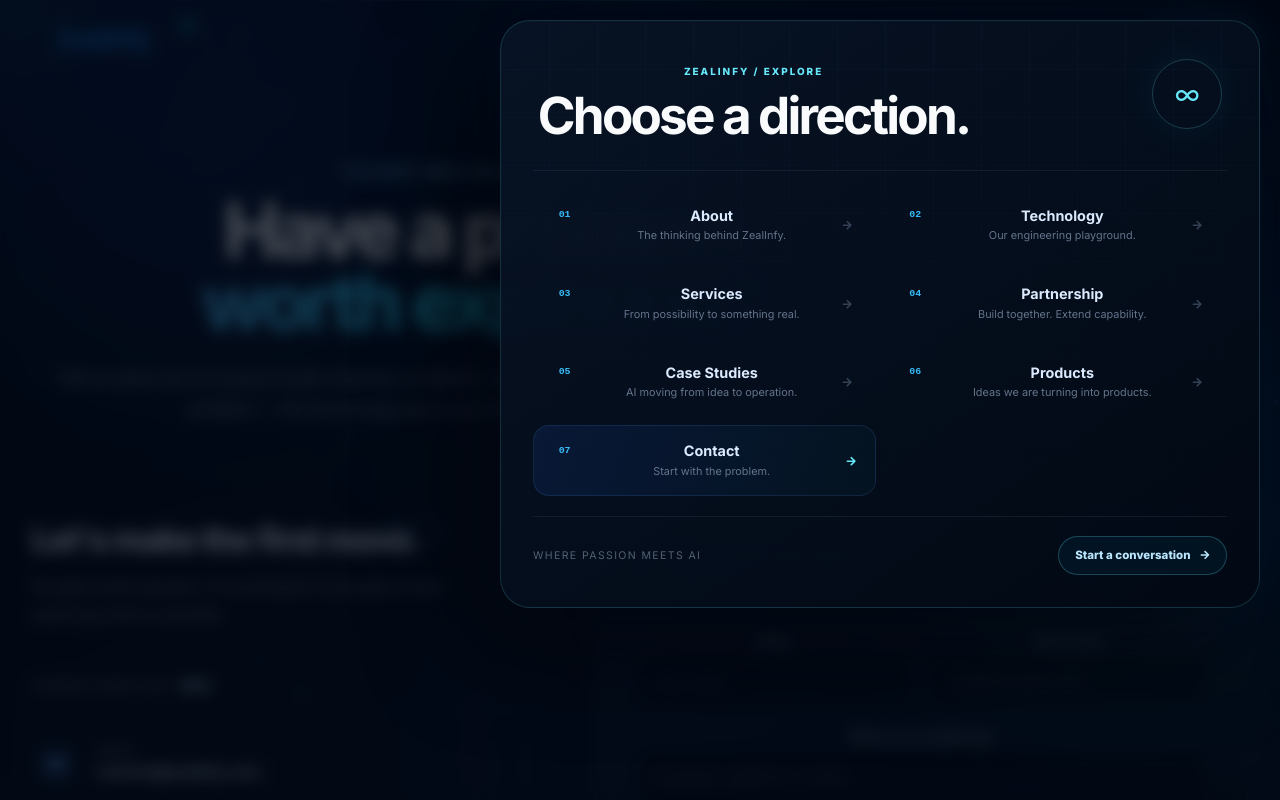
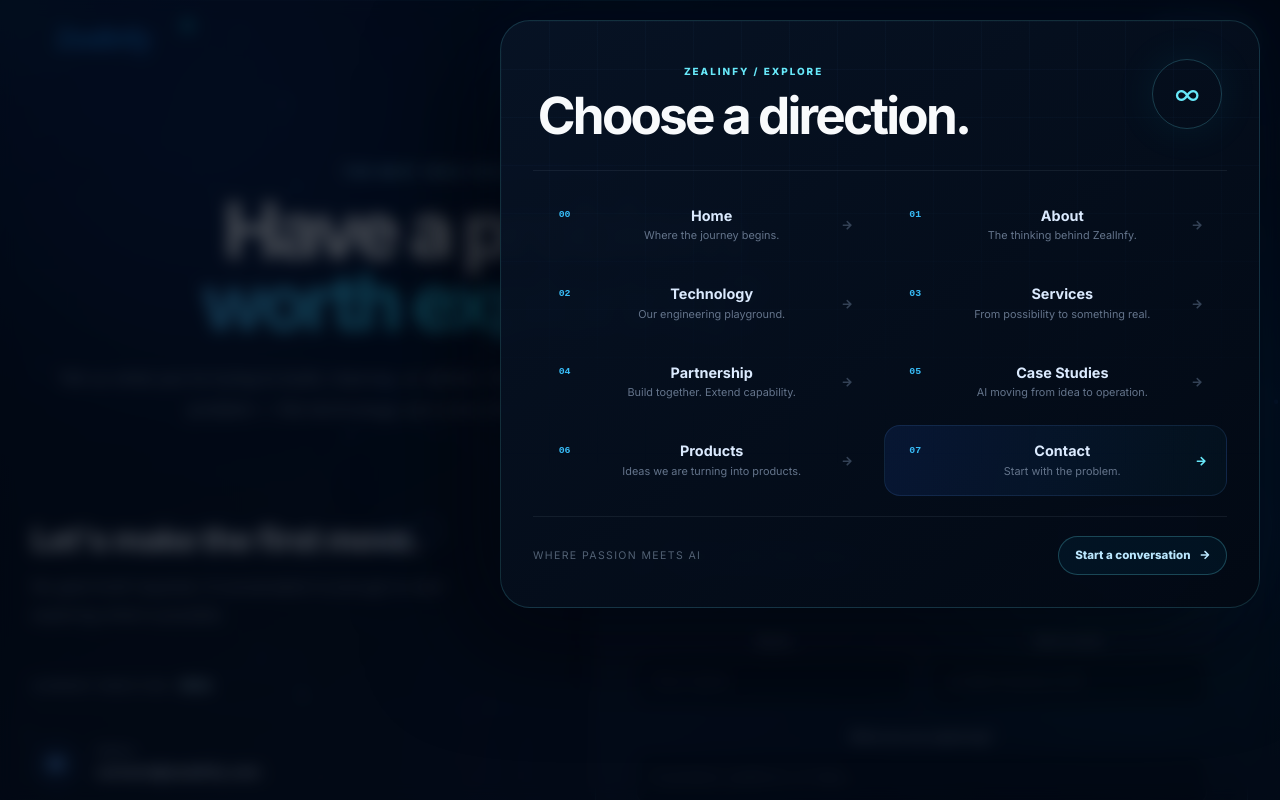
Before and after one commit to rajeshreddyrrr/ZealInfy-Website, a React (Create React App) app: page /contact in a window 1280 px wide. Both pictures are taken after a click on the button "EXPLORE". Shown: the top 800 px of the page. Built offline with nearby package versions, Linux system fonts and the light colour scheme; no server answers.

Commit message:
feat: include home in explore navigation

```diff
--- a/src/components/Navbar.tsx
+++ b/src/components/Navbar.tsx
@@ -84,7 +84,7 @@ const Navbar: React.FC = () => {
           </div>
 
           <div className="explore-links">
-            {navItems.filter((item) => item.path !== '/').map((item) => (
+            {navItems.map((item) => (
               <NavLink
                 key={item.path}
                 to={item.path}
```
